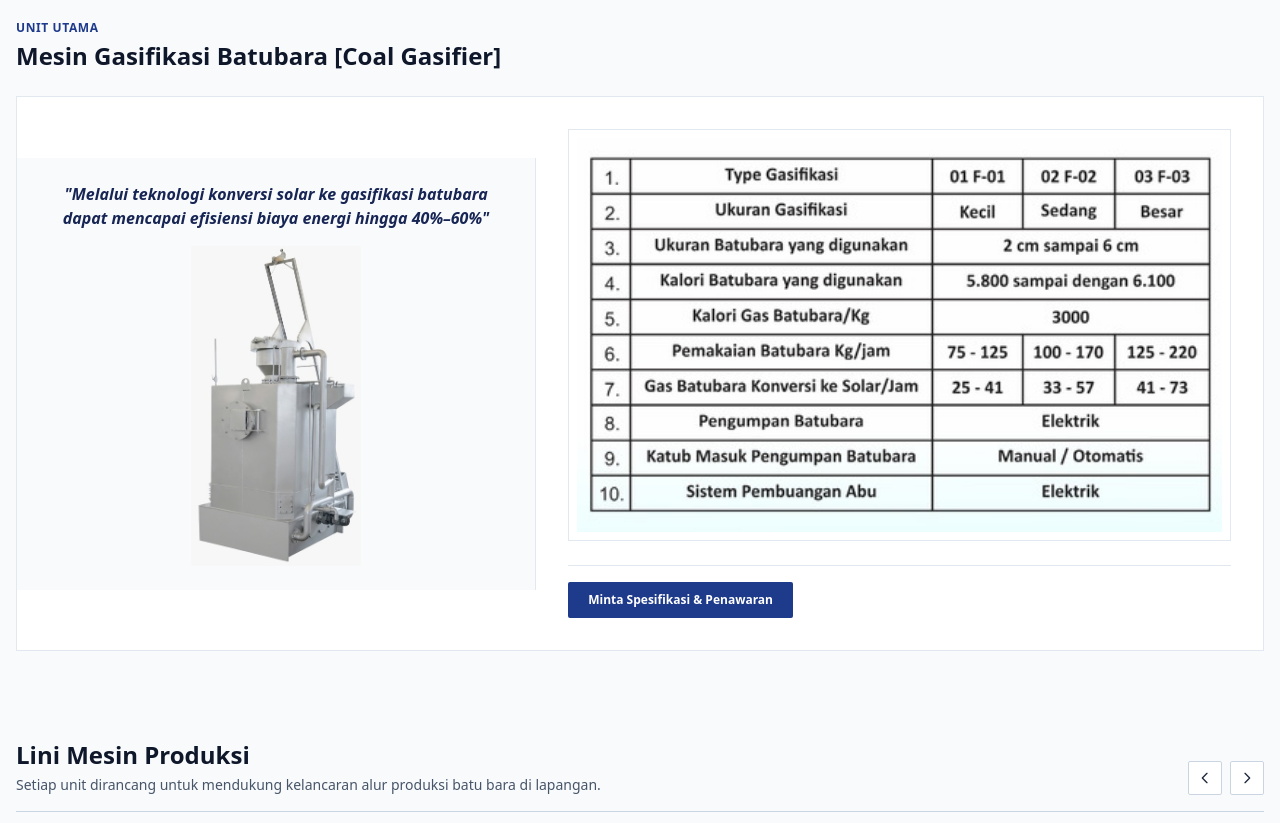
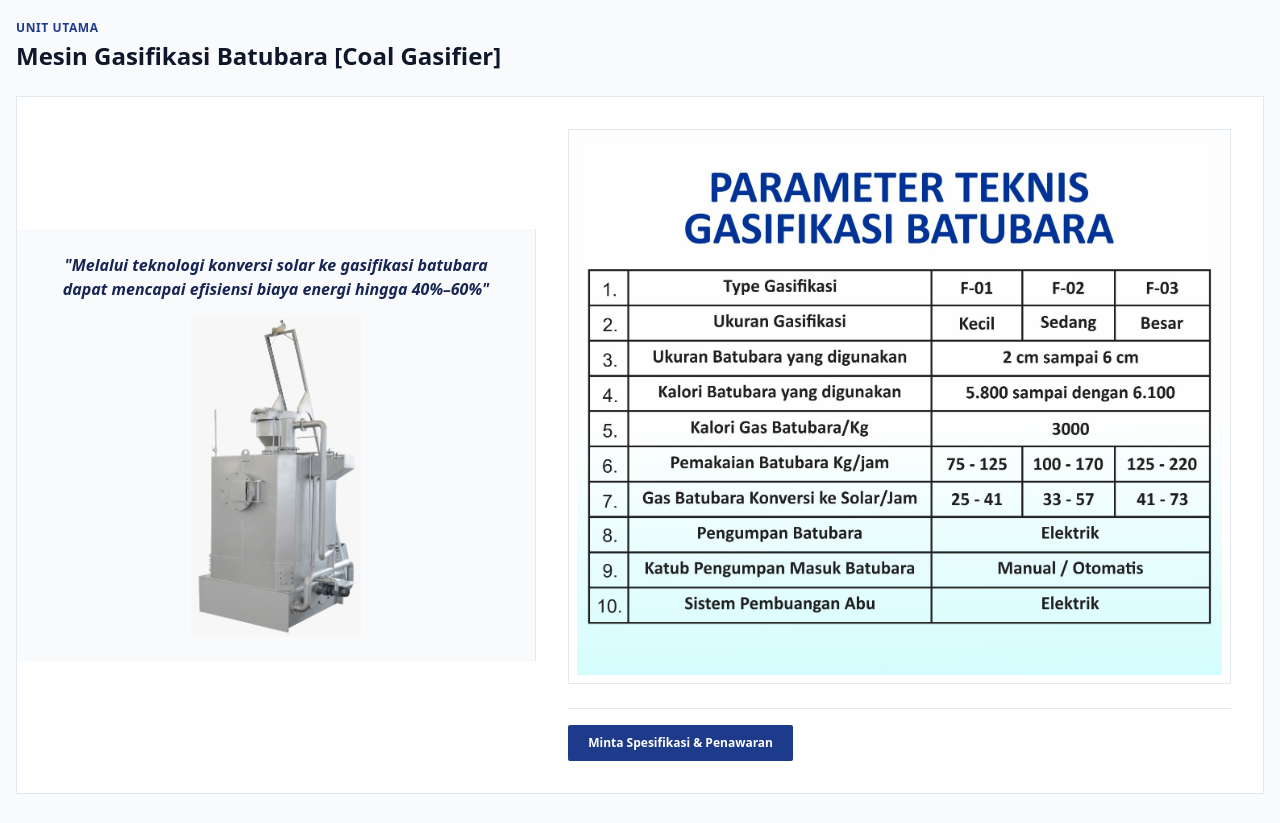
Before and after one commit to Detroit01/bintangtimurmandiri, a plain HTML site: page index.html in a window 1280 px wide. Shown: the part 1120-1943 px from the top of the page. Drawn offline with nearby package versions, Linux system fonts and the light colour scheme.

Commit message:
perubahan en parameter ke indo

```diff
--- a/index.html
+++ b/index.html
@@ -468,7 +468,7 @@
                     feat_title: "Mesin Gasifikasi Batubara [Coal Gasifier]",
                     feat_highlight: "\"Melalui teknologi konversi solar ke gasifikasi batubara dapat mencapai efisiensi biaya energi hingga 40%–60%\"",
                     feat_param_title: "PARAMETER TEKNIS:",
-                    feat_param_img: "assets/foto-batubara/tabel_gasifikasi.jpg",
+                    feat_param_img: "assets/foto-batubara/parameter_teknis_batubara_gasifikasi.jpg",
                     feat_note: "Dimensi & kapasitas dapat disesuaikan kondisi site.",
                     feat_cta: "Minta Spesifikasi & Penawaran",
                     line_title: "Lini Mesin Produksi",
```
